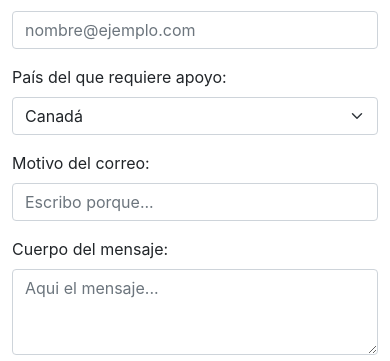
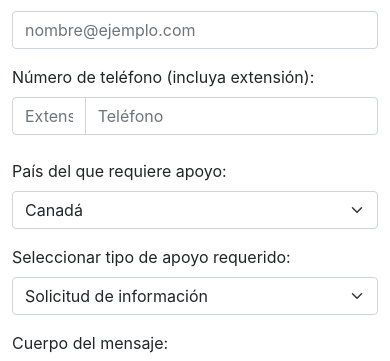
Before and after one commit to JoseGaldamez/correosRJM, a React (Create React App) app: page / in a window 390 px wide. Shown: the part 384-745 px from the top of the page. Built offline with nearby package versions, Linux system fonts and the light colour scheme.

Commit message:
adding phone

```diff
--- a/src/components/Contacto.js
+++ b/src/components/Contacto.js
@@ -9,10 +9,13 @@ function Contacto () {
 
     const [name, setname] = useState("");
     const [email, setemail] = useState("");
+    const [phone, setphone] = useState("");
+    const [extension, setextension] = useState("");
     const [pais, setpais] = useState("Canadá");
-    const [asunto, setasunto] = useState("");
+    const [asunto, setasunto] = useState("Solicitud de información");
     const [mensaje, setmensaje] = useState("");
     const [done, setdone] = useState(false);
+    const [error, seterror] = useState(false);
 
     const saveEmail = async () => {
 
@@ -28,6 +31,8 @@ function Contacto () {
                 <p style="font-size: 20px; padding: 10px; background-color: white;">${name}</p>
                 <p style="font-weight: 600;">Correo:</p>
                 <p style="font-size: 20px; padding: 10px; background-color: white;">${email}</p>
+                <p style="font-weight: 600;">Telefono:</p>
+                <p style="font-size: 20px; padding: 10px; background-color: white;">(${extension}) ${phone}</p>
                 <p style="font-weight: 600;">Asunto:</p>
                 <p style="font-size: 20px; padding: 10px; background-color: white;">${asunto}</p>
                 <p style="font-weight: 600;">Pais:</p>
@@ -79,8 +84,10 @@ function Contacto () {
             setname("");
             setemail("");
             setmensaje("");
-            setasunto("");
+            setasunto("Solicitud de información");
             setpais("Canadá");
+            setphone("");
+            setextension("");
 
             setdone(true);
 
@@ -93,8 +100,9 @@ function Contacto () {
     const validar = () => {
         let validacion = true;
 
-        if (name === "" || pais === "" || asunto === "" || mensaje === "") {
+        if (name === "" || pais === "" || email === "" || asunto === "" || mensaje === "" || extension === "" || phone ==="" ) {
             validacion = false;
+            seterror(true);
         }
 
         return validacion;
@@ -136,8 +144,8 @@ function Contacto () {
             referente = "angel.esc.gt@gmail.com";
         }
         if (country === "Honduras") {
-            //referente = "iolanyradio@gmail.com";
-            referente = "keylacanales@eric-sj.org";
+            referente = "josegaldamez1991@gmail.com";
+            //referente = "keylacanales@eric-sj.org";
         }
         if (country === "El Salvador") {
             referente = "gferrer@uca.edu.sv";
@@ -168,29 +176,56 @@ function Contacto () {
 
     const handleName = (event) => {
         setname(event.target.value);
+        if (error) {
+            seterror(false);
+        }
     }
     const handleEmail = (event) => {
         setemail(event.target.value);
+        if (error) {
+            seterror(false);
+        }
     }
     const handlePais = (event) => {
         setpais(event.target.value);
+        if (error) {
+            seterror(false);
+        }
     }
     const handleAsunto = (event) => {
         setasunto(event.target.value);
+        if (error) {
+            seterror(false);
+        }
     }
     const handleMensaje = (event) => {
         setmensaje(event.target.value);
+        if (error) {
+            seterror(false);
+        }
+    }
+    const handleExtension = (event) => {
+        setextension(event.target.value);
+        if (error) {
+            seterror(false);
+        }
+    }
+    const handlePhone = (event) => {
+        setphone(event.target.value);
+        if (error) {
+            seterror(false);
+        }
     }
 
     const clearForm = () => {
 
-
             setname("");
             setemail("");
             setmensaje("");
-            setasunto("");
+            setasunto("Solicitud de información");
             setpais("Canadá");
-
+            setextension("");
+            setphone("");
             setdone(false);
     }
 
@@ -233,10 +268,18 @@ function Contacto () {
                 <label htmlFor="nombre" className="form-label">Escriba su nombre:</label>
                 <input type="text" value={name} onChange={handleName} className="form-control" id="nombre" placeholder="Nombre..." />
             </div>
+
             <div className="mb-3">
                 <label htmlFor="email" className="form-label">Su correo electrónico:</label>
                 <input type="email" value={email} onChange={handleEmail} className="form-control" id="email" placeholder="nombre@ejemplo.com" />
             </div>
+
+            <label htmlFor="extension" className="form-label">Número de teléfono (incluya extensión):</label>
+            <div className="input-group">
+                <input type="text" id="extension" placeholder="Extension" value={extension} onChange={handleExtension} aria-label="Extension" className="form-control extension" />
+                <input type="text" id="phone" placeholder="Teléfono" value={phone} onChange={handlePhone} aria-label="Telefono" className="form-control phone" />
+            </div>
+            <br/>
             <div className="mb-3">
                 <label htmlFor="pais" className="form-label">País del que requiere apoyo:</label>
                 <select className="form-select" value={pais} onChange={handlePais} aria-label="Default select example" id="pais">
@@ -258,8 +301,12 @@ function Contacto () {
             </div>
 
             <div className="mb-3">
-                <label htmlFor="asunto" className="form-label">Motivo del correo:</label>
-                <input type="text" value={asunto} onChange={handleAsunto} className="form-control" id="asunto" placeholder="Escribo porque..." />
+                <label htmlFor="asunto" className="form-label">Seleccionar tipo de apoyo requerido:</label>
+                <select className="form-select" value={asunto} onChange={handleAsunto} aria-label="Default select example" id="asunto">
+                    <option value="Solicitud de información" defaultValue>Solicitud de información</option>
+                    <option value="Gestión de documentos, trámites y otros apoyos">Gestión de documentos, trámites y otros apoyos</option>
+                    <option value="Acompañamiento de casos">Acompañamiento de casos</option>
+                </select>
             </div>
 
             <div className="mb-3">
@@ -268,7 +315,11 @@ function Contacto () {
 
                 </textarea>
             </div>
-
+            {
+                (error) ? <div class="alert alert-danger" role="alert">
+                                Faltan algunos datos, asegurese llenar el formulario.
+                          </div> : ""
+            }
 
             <button className="btn btn-primary" onClick={saveEmail} >Enviar correo</button>
             <br/>
--- a/src/index.css
+++ b/src/index.css
@@ -30,3 +30,11 @@ code {
   width: 80%;
   max-width: 500px;
 }
+
+.phone{
+  width: 80% !important;
+}
+
+.extension{
+  width: 20% !important;
+}
```
Also changed, not shown: 15 other files (tests, documents, lock files or other folders).
